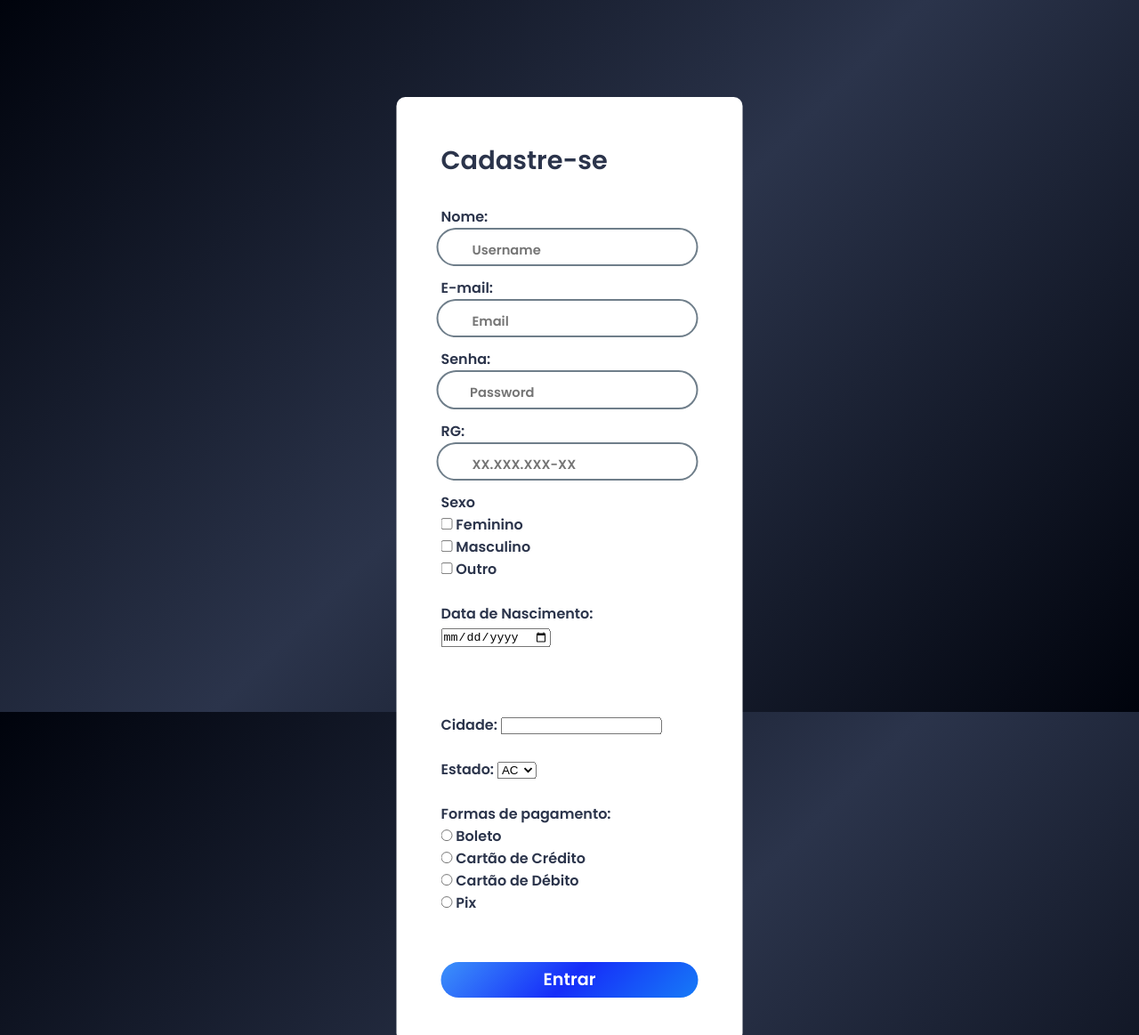
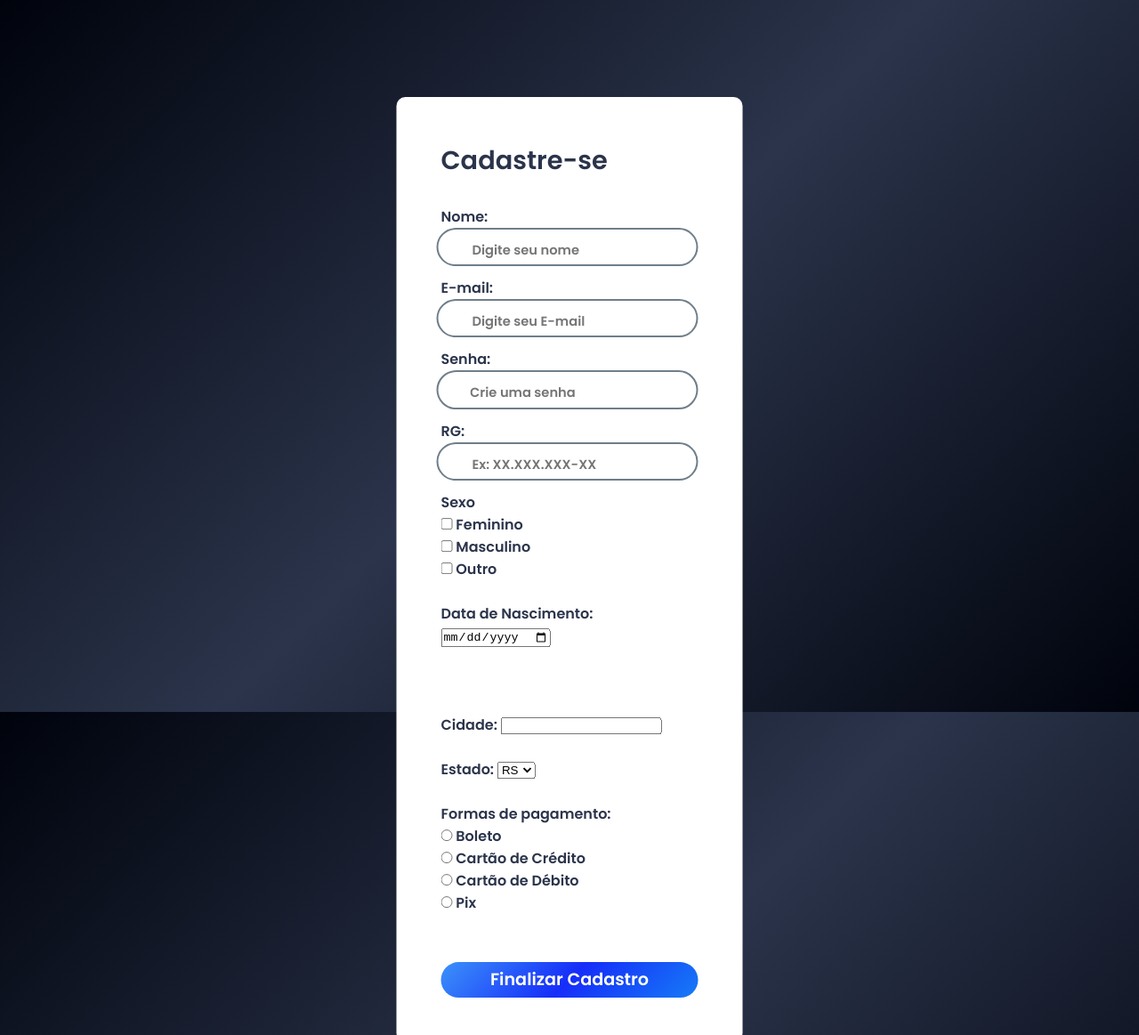
Before and after one commit to souzaszt/aluraplus, a plain HTML site: page formulario.html in a window 1280 px wide. Shown: the top 1163 px of the page at 89% size. Drawn offline with Linux system fonts and the light colour scheme.

Commit message:
Add files via upload

```diff
--- a/formulario.html
+++ b/formulario.html
@@ -10,31 +10,31 @@
 </head>
 <body>
     <div id="form">
-        <form action="obrigado.html">
+        <form action="agradecimento.html">
             <h2 class="title">Cadastre-se</h2>
 
-            <label for="username">Nome:</label>
+            <label for="Digite seu nome">Nome:</label>
             <div class="input">
                 <i class="fa-regular fa-circle-user"></i>
-                <input id="username" name="username" placeholder="Username" type="text">
+                <input id="username" name="Digite seu nome" placeholder="Digite seu nome" type="text">
             </div>
 
             <label for="email">E-mail:</label>
             <div class="input">
                 <i class="fa-regular fa-envelope"></i>
-                <input id="email" name="email" placeholder="Email" type="text">
+                <input id="email" name="email" placeholder="Digite seu E-mail" type="text">
             </div>
 
             <label for="senha">Senha:</label>
             <div class="input">
                 <i class="fa-solid fa-lock"></i>
-                <input id="senha" name="senha" placeholder="Password" type="password">
+                <input id="senha" name="senha" placeholder="Crie uma senha" type="password">
             </div>
 
             <label for="rg">RG:</label>
             <div class="input">
                 <i class="fa-regular fa-circle-user"></i>
-                <input id="username" name="username" placeholder="XX.XXX.XXX-XX" type="text">
+                <input id="username" name="username" placeholder="Ex: XX.XXX.XXX-XX" type="text">
             </div>
 
 
@@ -60,22 +60,22 @@
         <br>
         <label for="estado">Estado:</label>
         <select id="estado" name="estado" required>
-        <option value="acre">AC</option>
-        <option value="alagoas">AL</option>
-        <option value="amapa">AP</option>
-        <option value="amazonas">AM</option>
-        <option value="bahia">BA</option>
-        <option value="ceara">CE</option>
-        <option value="distritofederal">DF</option>
-        <option value="espiritosanto">ES</option>
-        <option value="goias">GO</option>
-        <option value="maranhao">MA</option>
-        <option value="matogrosso">MT</option>
-        <option value="matogrossosul">MS</option>
-        <option value="minasgerais">MG</option>
-        <option value="para">PA</option>
-        <option value="paraiba">PB</option>
-        <option value="parana">PR</option>
+        <option value="RIO GRANDE DO SUL">RS</option>
+        <option value="ESPIRITO SANTO">ES</option>
+        <option value="MATO GROSSO DO SUL">MS</option>
+        <option value="GOIÁS">GO</option>
+        <option value="MARANHAO">MA</option>
+        <option value="SANTA CATARINA">SC</option>
+        <option value="AMAPÁ">AP</option>
+        <option value="PERNAMBUCO">PE</option>
+        <option value="PARAÍBA">PB</option>
+        <option value="ALAGOAS">AL</option>
+        <option value="TOCANTINS">TO</option>
+        <option value="SERGIPE">SE</option>
+        <option value="RORAIMA">RR</option>
+        <option value="RONDÔNIA">RO</option>
+        <option value="PIAUÍ">PI</option>
+        <option value="PARANÁ">PR</option>
         </select>
         <br><br>
 
@@ -97,7 +97,7 @@
 
 
             <div id="botao">
-                <button type="submit">Entrar</button>
+                <button type="submit">Finalizar Cadastro</button>
             </div>
         </form>
     </div>
```
Also changed, not shown: agradecimento.css (added, +9 -0 lines), agradecimento.html (added, +16 -0 lines).
